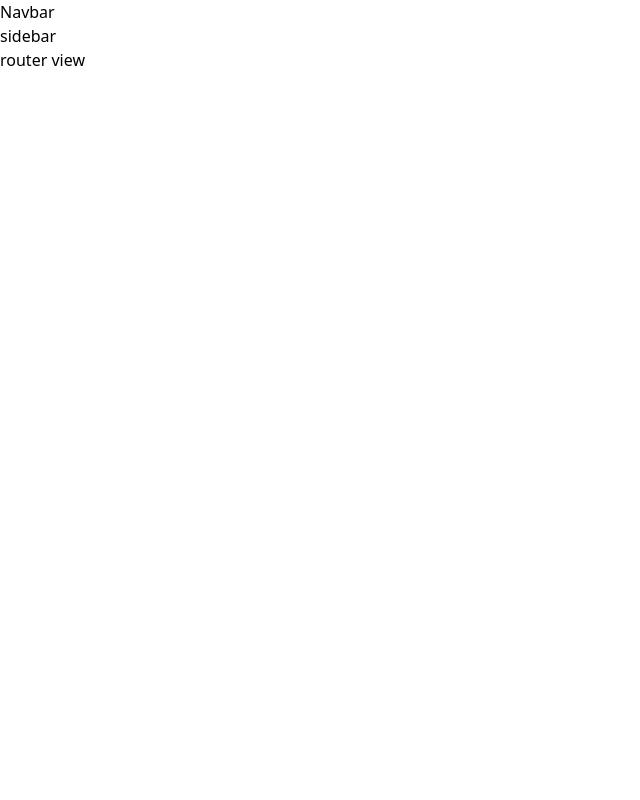
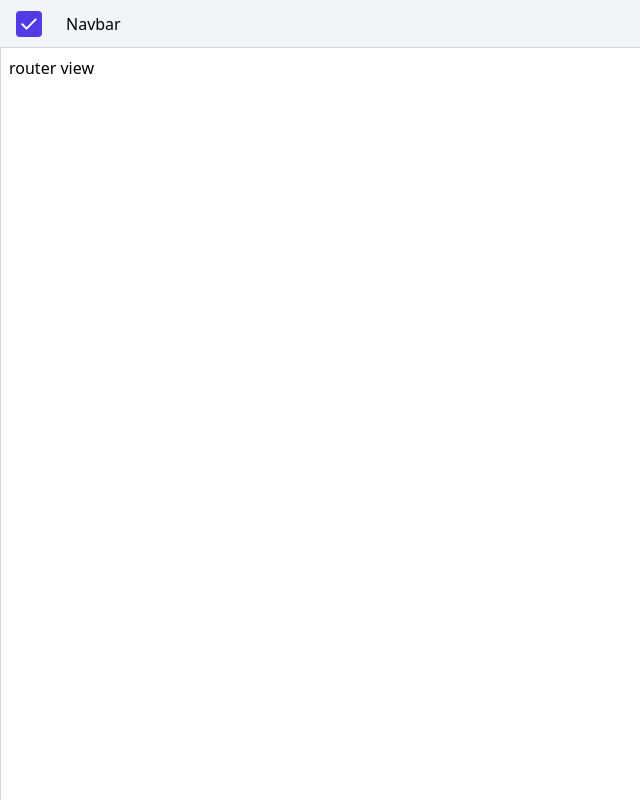
Before and after one commit to SherazJutt/veloce-vue, a Vue app: page /book in a window 1280 px wide. Shown: the whole page, without its empty margins (0-640 px from the left). Built offline with nearby package versions, Linux system fonts and the light colour scheme; the HTML template or start-up script is replaced by a standard one.

Commit message:
main layout created

```diff
--- a/src/components/button/Index.vue
+++ b/src/components/button/Index.vue
@@ -1,6 +1,7 @@
 <script setup lang="ts">
 import { computed } from "vue";
 import Icon from "../icon/index.vue";
+import { icons } from "../icon";
 
 const props = defineProps({
   label: { type: String, default: "" },
@@ -11,7 +12,7 @@ const props = defineProps({
     default: "solid",
     options: ["outlined", "text", "ghost", "solid"],
   },
-  icon: { type: String, default: "" },
+  icon: { type: String, default: "", options: icons },
   iconClass: { type: String, default: "" },
   iconPosition: {
     type: String as () => "left" | "right",
--- a/src/layouts/Book.vue
+++ b/src/layouts/Book.vue
@@ -1,10 +1,21 @@
 <template>
-  <div>
-    <div>Navbar</div>
-    <div>
+  <div class="h-screen w-full">
+    <div class="flex h-12 items-center gap-6 border-b border-gray-300 bg-gray-100 px-4">
+      <Button icon="check" class="!p-0" @click="showSidebar = !showSidebar" />
+      <h3>Navbar</h3>
+    </div>
+    <div class="flex h-[calc(100%-48px)]">
       <!-- sidebar -->
-      <div>sidebar</div>
-      <div>router view</div>
+      <div :class="showSidebar ? 'w-[240px]' : 'w-0'" class="h-full shrink-0 overflow-hidden border-r border-gray-300 duration-200">
+        <div class="p-2">sidebar</div>
+      </div>
+      <div class="h-full w-full p-2">router view</div>
     </div>
   </div>
 </template>
+<script setup lang="ts">
+import { ref } from "vue";
+import Button from "../components/button/Index.vue";
+
+const showSidebar = ref<boolean>(false);
+</script>
--- a/vite.config.ts
+++ b/vite.config.ts
@@ -2,9 +2,10 @@ import { defineConfig, Plugin } from "vite";
 import vue from "@vitejs/plugin-vue";
 import path from "path";
 import tailwindcss from "@tailwindcss/vite";
+import vueDevTools from "vite-plugin-vue-devtools";
 
 export default defineConfig({
-  plugins: [vue(), enforceScriptSetupLangTS(), tailwindcss()],
+  plugins: [vue(), enforceScriptSetupLangTS(), tailwindcss(), vueDevTools()],
   build: {
     outDir: path.resolve(__dirname, "./build/package"),
     sourcemap: true,
```
